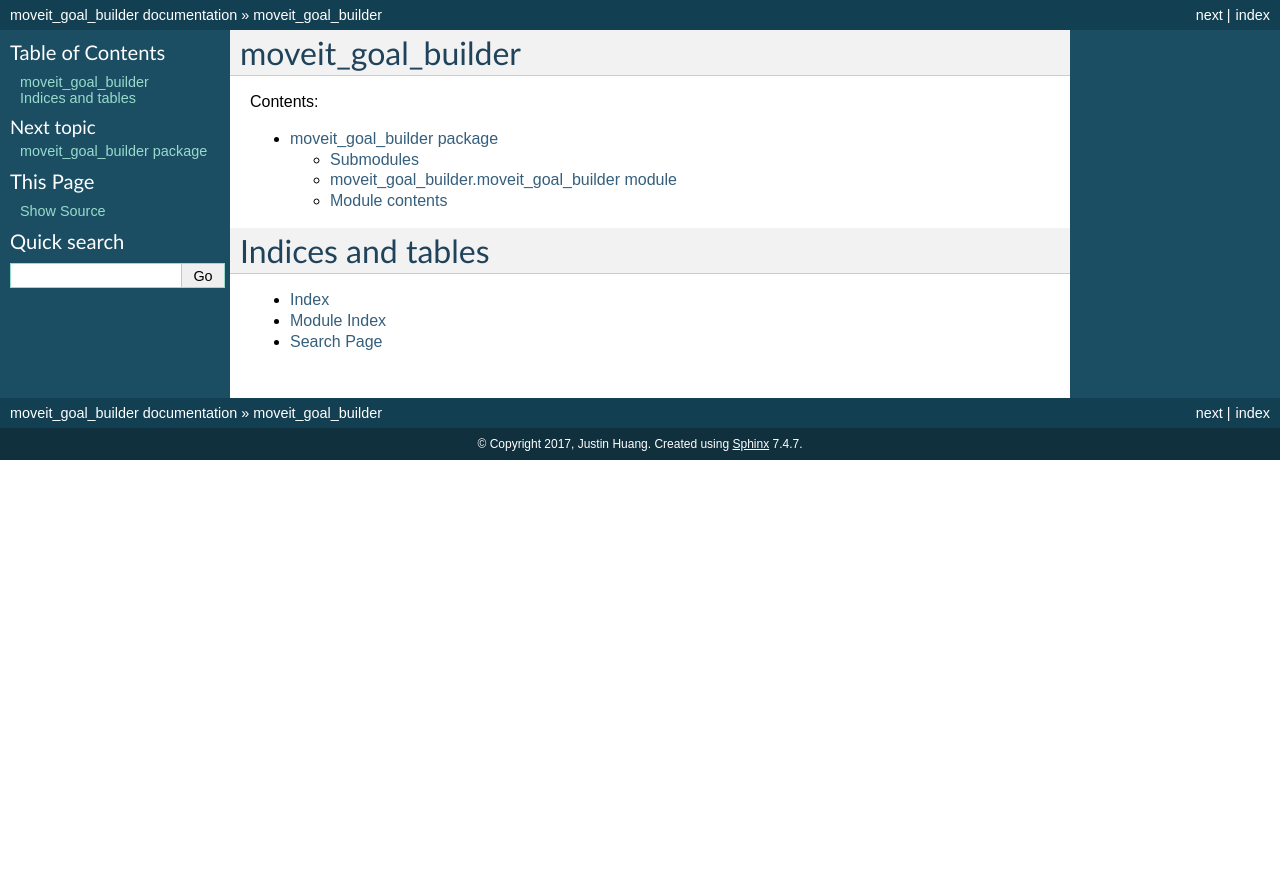
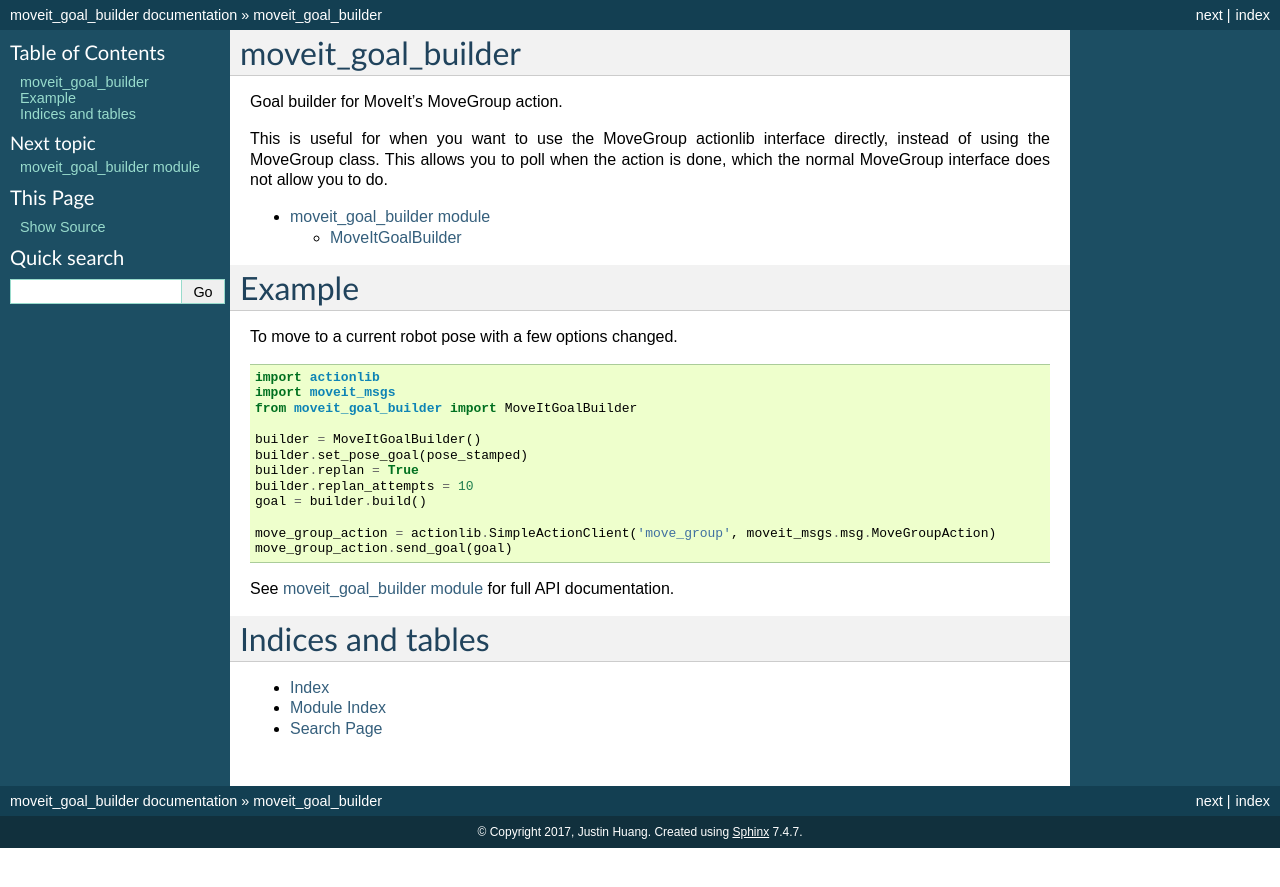
Before and after one commit to jstnhuang/moveit_goal_builder, a Sphinx documentation site: the page built from doc/index.rst, in a window 1280 px wide. Shown: the top 887 px of the page. Built offline with Sphinx 7.4.7, drawn with Linux system fonts in a browser that asks for light colours; the version number could not be read and is left out.

Commit message:
Updated Python documentation.

```diff
--- a/doc/index.rst
+++ b/doc/index.rst
@@ -1,13 +1,36 @@
 moveit_goal_builder
 ===================
 
-Contents:
+Goal builder for MoveIt's MoveGroup action.
+
+This is useful for when you want to use the MoveGroup actionlib interface directly, instead of using the MoveGroup class.
+This allows you to poll when the action is done, which the normal MoveGroup interface does not allow you to do.
 
 .. toctree::
-   :maxdepth: 2
+   :maxdepth: 3
 
    moveit_goal_builder
 
+Example
+=======
+To move to a current robot pose with a few options changed.
+
+.. code-block:: python
+
+  import actionlib
+  import moveit_msgs
+  from moveit_goal_builder import MoveItGoalBuilder
+
+  builder = MoveItGoalBuilder()
+  builder.set_pose_goal(pose_stamped)
+  builder.replan = True
+  builder.replan_attempts = 10
+  goal = builder.build()
+
+  move_group_action = actionlib.SimpleActionClient('move_group', moveit_msgs.msg.MoveGroupAction)
+  move_group_action.send_goal(goal)
+
+See :doc:`moveit_goal_builder` for full API documentation.
 
 
 Indices and tables
--- a/doc/moveit_goal_builder.rst
+++ b/doc/moveit_goal_builder.rst
@@ -1,22 +1,10 @@
-moveit_goal_builder package
-===========================
+moveit_goal_builder module
+==========================
 
-Submodules
-----------
-
-moveit_goal_builder.moveit_goal_builder module
-----------------------------------------------
+MoveItGoalBuilder
+-----------------
 
 .. automodule:: moveit_goal_builder.moveit_goal_builder
     :members:
     :undoc-members:
     :show-inheritance:
-
-
-Module contents
----------------
-
-.. automodule:: moveit_goal_builder
-    :members:
-    :undoc-members:
-    :show-inheritance:
```
Also changed, not shown: doc/modules.rst (deleted, +0 -7 lines).
